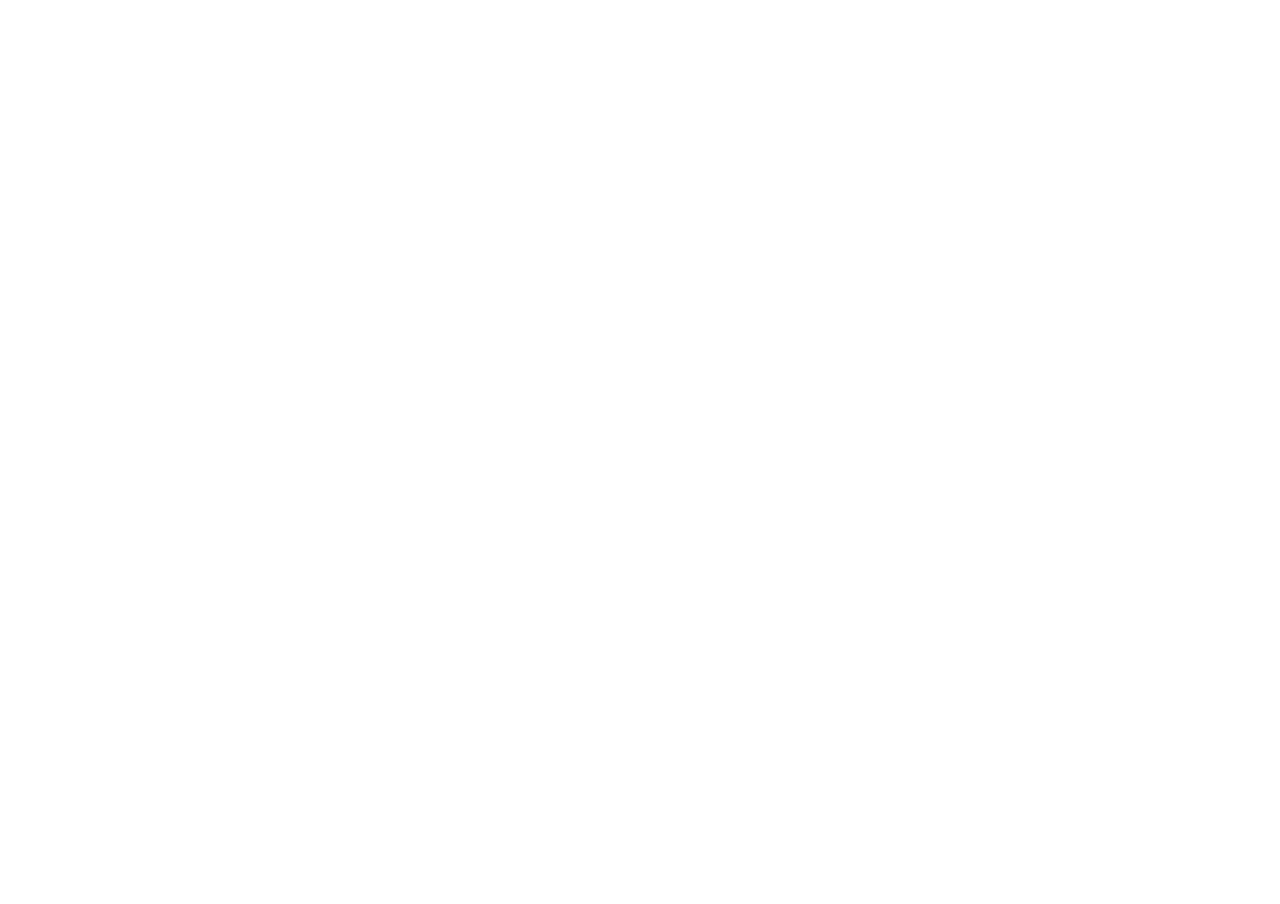
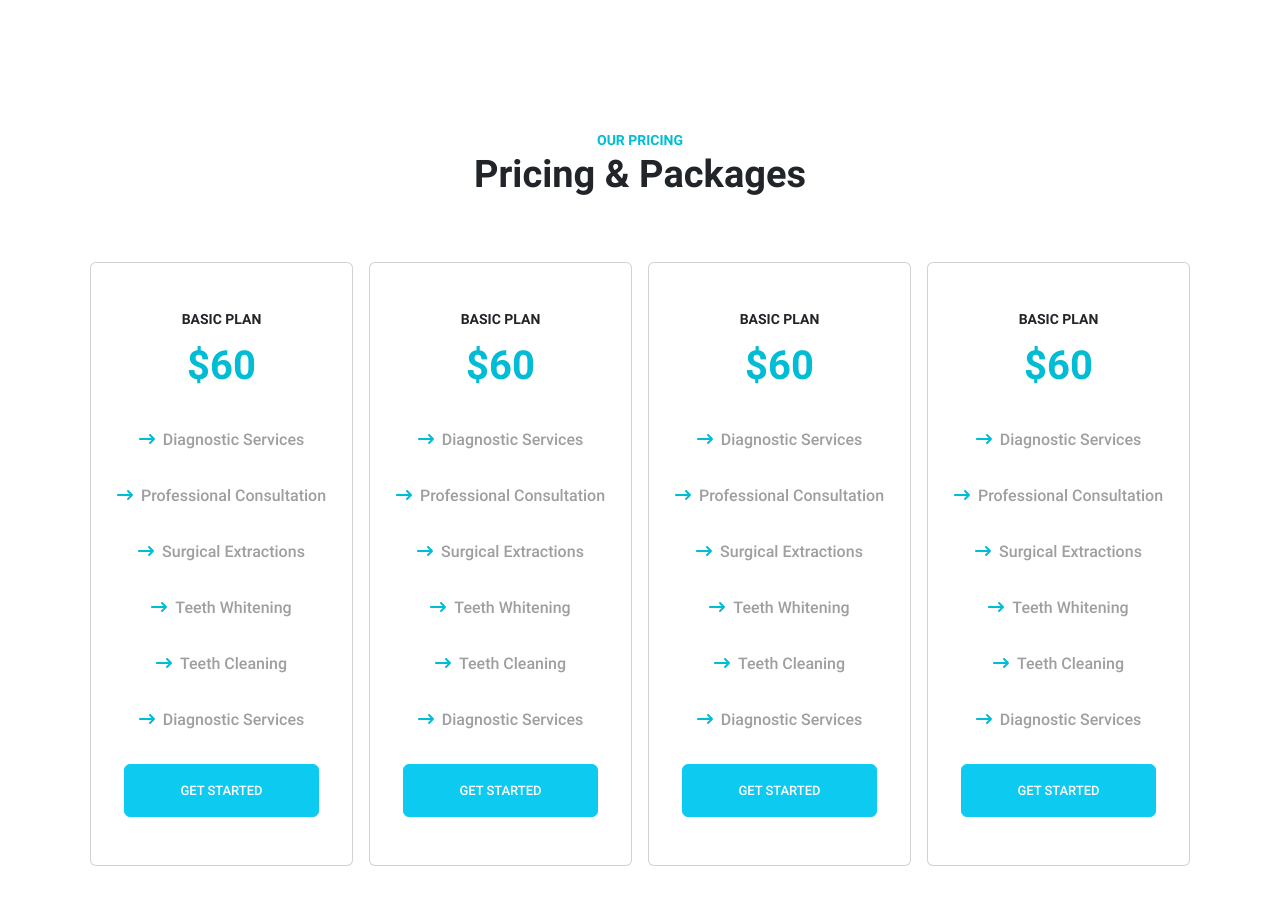
Before and after one commit to AmirHosseinShamsi/Dental-template, a React (Vite) app: page / in a window 1280 px wide. Shown: the part 6080-6984 px from the top of the page. Before the commit the page ends 6058 px from the top, so only its background shows below. Built offline with nearby package versions, Linux system fonts and the light colour scheme; a web font is replaced by a local one.

Commit message:
price section done

```diff
--- a/components/main-section/our-price/OurPrice.jsx
+++ b/components/main-section/our-price/OurPrice.jsx
@@ -1,5 +1,5 @@
 import React from 'react';
-import PriceCard from "components/main-section/our-price/price-card/PriceCard.jsx";
+import PriceCard from "./price-card/PriceCard.jsx";
 import classes from './OurPrice.module.css';
 const OurPrice = () => {
     return (
@@ -11,13 +11,16 @@
                 </div>
                 <div className="row m-0 g-3">
                     <div className="col-lg-3 col-md-6 col-12">
-                        <PriceCard/>
+                        <PriceCard head="basic plan" description="$60"/>
                     </div>
                     <div className="col-lg-3 col-md-6 col-12">
-                        <PriceCard/>
+                        <PriceCard head="basic plan" description="$60"/>
                     </div>
                     <div className="col-lg-3 col-md-6 col-12">
-                        <PriceCard/>
+                        <PriceCard head="basic plan" description="$60"/>
+                    </div>
+                    <div className="col-lg-3 col-md-6 col-12">
+                        <PriceCard head="basic plan" description="$60"/>
                     </div>
                 </div>
             </div>
--- a/components/main-section/our-price/price-card/PriceCard.jsx
+++ b/components/main-section/our-price/price-card/PriceCard.jsx
@@ -1,6 +1,6 @@
 import React from 'react';
 import classes from './PriceCard.module.css';
-import CardItem from "components/main-section/our-price/price-card/card-item/CardItem.jsx";
+import CardItem from "./card-item/CardItem.jsx";
 
 const PriceCard = ({head, description}) => {
     return (
@@ -10,32 +10,12 @@
                 <span className={`text-uppercase ${classes.descriptionText}`}>{description}</span>
             </div>
             <ul className="list-group border-0 mt-3">
-                <CardItem itemText={}/>
-                {/*                <li className="list-group-item align-items-center-center border-0 p-3"
-                    style="color: var(--main-medium-gray);font-family: 'Roboto-Medium';"><span
-                    className="fa-solid fa-arrow-right-long me-2" style="color: var(--main-light-blue)"></span>Professional
-                    Consultation
-                </li>
-                <li className="list-group-item align-items-center-center border-0 p-3"
-                    style="color: var(--main-medium-gray);font-family: 'Roboto-Medium';"><span
-                    className="fa-solid fa-arrow-right-long me-2" style="color: var(--main-light-blue)"></span>Surgical
-                    Extractions
-                </li>
-                <li className="list-group-item align-items-center-center border-0 p-3"
-                    style="color: var(--main-medium-gray);font-family: 'Roboto-Medium';"><span
-                    className="fa-solid fa-arrow-right-long me-2" style="color: var(--main-light-blue)"></span>Teeth
-                    Whitening
-                </li>
-                <li className="list-group-item align-items-center-center border-0 p-3"
-                    style="color: var(--main-medium-gray);font-family: 'Roboto-Medium';"><span
-                    className="fa-solid fa-arrow-right-long me-2" style="color: var(--main-light-blue)"></span>Teeth
-                    Cleaning
-                </li>
-                <li className="list-group-item align-items-center-center border-0 p-3"
-                    style="color: var(--main-medium-gray);font-family: 'Roboto-Medium';"><span
-                    className="fa-solid fa-arrow-right-long me-2" style="color: var(--main-light-blue)"></span>Diagnostic
-                    Services
-                </li>*/}
+                <CardItem itemText="Diagnostic Services"/>
+                <CardItem itemText="Professional Consultation"/>
+                <CardItem itemText="Surgical Extractions"/>
+                <CardItem itemText="Teeth Whitening"/>
+                <CardItem itemText="Teeth Cleaning"/>
+                <CardItem itemText="Diagnostic Services"/>
             </ul>
             <div className="mt-3">
                 <a href="#" className={`btn text-uppercase btn-info w-75 p-3 ${classes.buttonCard}`}>get started</a>
--- a/components/main-section/our-price/price-card/PriceCard.module.css
+++ b/components/main-section/our-price/price-card/PriceCard.module.css
@@ -8,7 +8,7 @@
     font-family: 'Roboto-Bold' , serif;
 }
 .buttonCard{
-    font-family: 'Roboto-Medium' , serif;
-    font-size: 13px;
-    color: white;
+    font-family: 'Roboto-Medium' , serif !important;
+    font-size: 13px !important;
+    color: white !important;
 }
--- a/components/main-section/our-price/price-card/card-item/CardItem.module.css
+++ b/components/main-section/our-price/price-card/card-item/CardItem.module.css
@@ -1,7 +1,7 @@
 .cardItem{
-    color: var(--main-medium-gray);
+    color: var(--main-medium-gray) !important;
     font-family: 'Roboto-Medium' , serif;
 }
 .cardItemIcon{
-    color: var(--main-light-blue);
+    color: var(--main-light-blue) !important;
 }
--- a/src/App.jsx
+++ b/src/App.jsx
@@ -7,6 +7,7 @@
 import CardCarousel from "../components/main-section/card-carousel/CardCarousel.jsx";
 import OurResult from "../components/main-section/our-result/OurResult.jsx";
 import Blog from "../components/main-section/blog/Blog.jsx";
+import OurPrice from "../components/main-section/our-price/OurPrice.jsx";
 
 export default function App() {
 
@@ -22,6 +23,7 @@
               <CardCarousel/>
               <OurResult/>
               <Blog/>
+              <OurPrice/>
           </main>
       </>
   )
```
